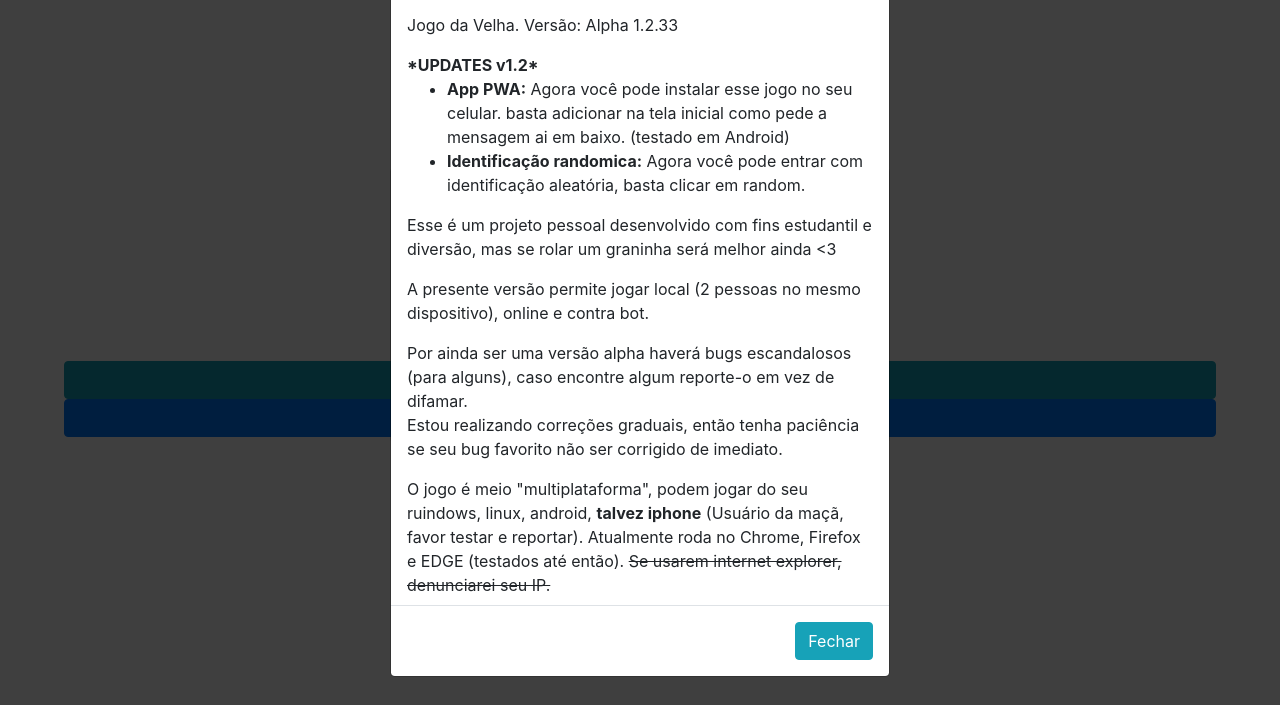
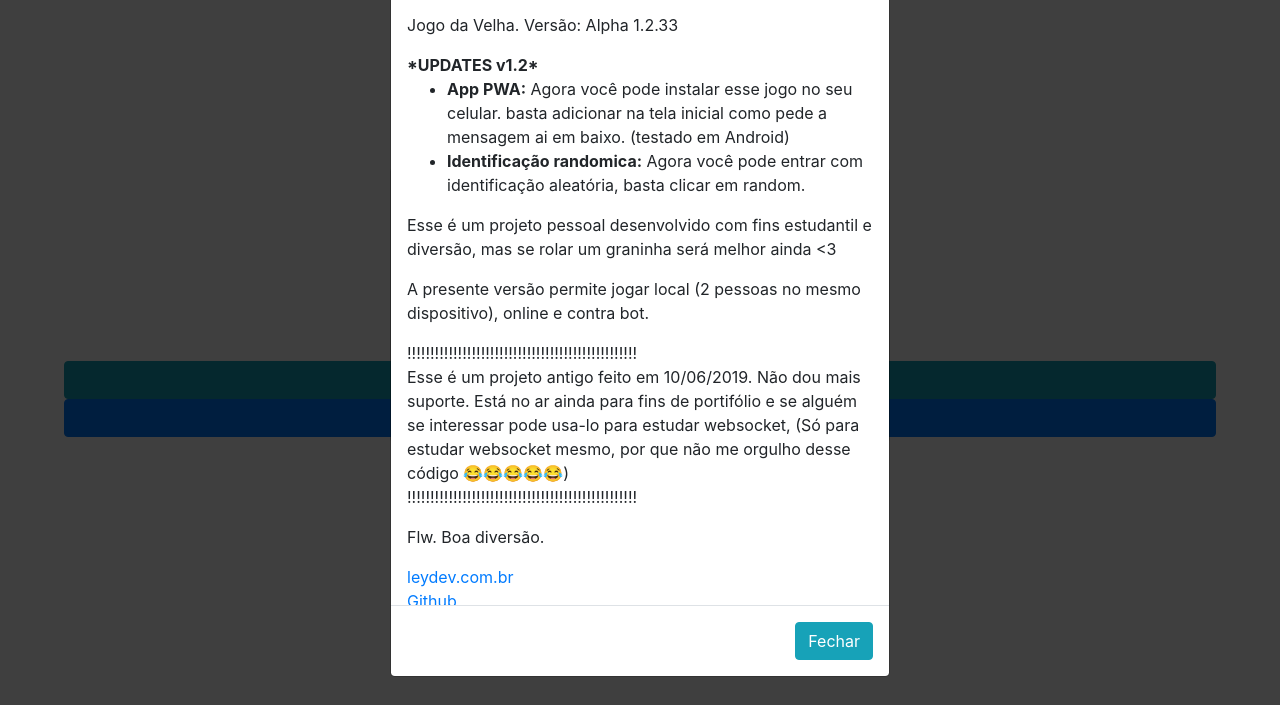
Before and after one commit to ayelsew/jogo-da-velha, a website: page public/index.html in a window 1280 px wide. Shown: the part 95-800 px from the top of the page. Drawn offline with Linux system fonts and the light colour scheme.

Commit message:
FIX: update links and warnings

```diff
--- a/public/index.html
+++ b/public/index.html
@@ -210,26 +210,20 @@
 
                     <p>A presente versão permite jogar local (2 pessoas no mesmo dispositivo), online e contra bot.</p>
 
-                    <p>Por ainda ser uma versão alpha haverá bugs escandalosos (para alguns), caso encontre algum
-                        reporte-o em vez de difamar.<br>
-                        Estou realizando correções graduais, então tenha paciência se seu bug favorito não ser corrigido
-                        de imediato.
+
+                    <p>
+                        !!!!!!!!!!!!!!!!!!!!!!!!!!!!!!!!!!!!!!!!!!!!!!!!!!<br>
+                        Esse é um projeto antigo feito em 10/06/2019. Não dou mais suporte. Está no ar ainda para fins de portifólio
+                        e se alguém se interessar pode usa-lo para estudar websocket, (Só para estudar websocket mesmo, por que não me orgulho desse código 😂😂😂😂😂)
+                        <br>!!!!!!!!!!!!!!!!!!!!!!!!!!!!!!!!!!!!!!!!!!!!!!!!!!
                     </p>
 
-                    <p>O jogo é meio "multiplataforma", podem jogar do seu ruindows, linux, android, <b>talvez
-                            iphone</b> (Usuário da maçã, favor testar e reportar).
-                        Atualmente roda no Chrome, Firefox e EDGE (testados até então). <strike>Se usarem internet
-                            explorer, denunciarei seu IP.</strike>
-                    </p>
-                    <p><b>Little spoiler:</b> para aqueles que curtiam o MSN, haverá recursos com referências
-                        nostágicas. EM BREVE. Se eu viver até lá.</p>
 
                     <p>Flw. Boa diversão.</p>
                     <address>
-                        Wesley Notmatter<br>
-                        <a href="https://wnotmatter.tk">Meu Site</a><br>
-                        <a href="https://github.com/wnotmatter">Github</a><br>
-                        <a href="https://www.linkedin.com/in/wnotmatter">Linkedin</a>
+                        <a href="https://leydev.com.br">leydev.com.br</a><br>
+                        <a href="https://github.com/ayelsew/jogo-da-velha">Github</a><br>
+                        <a href="https://www.linkedin.com/in/wesley-a/">Linkedin</a>
                     </address>
 
                 </div>
--- a/public/script/UserInterface.js
+++ b/public/script/UserInterface.js
@@ -112,7 +112,7 @@ class UserInerface {
                     `;
                 },
                 footer: () => {
-                    return `<p>Desenvolvido por <a href="https://wnotmatter.tk" target="_blank">Wesley Notmatter</a></p>`;
+                    return `<p>Desenvolvido por <a href="https://leydev.com.br" target="_blank">Leydev</a></p>`;
                 },
                 controller: (op) => {
                     $('#BtnGameMode0').click(() => {
```
